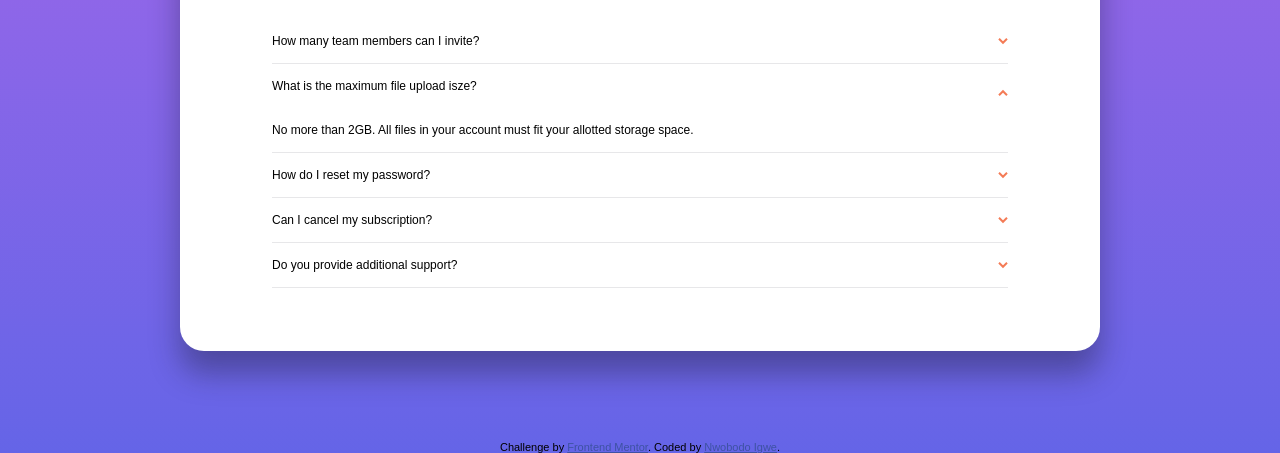
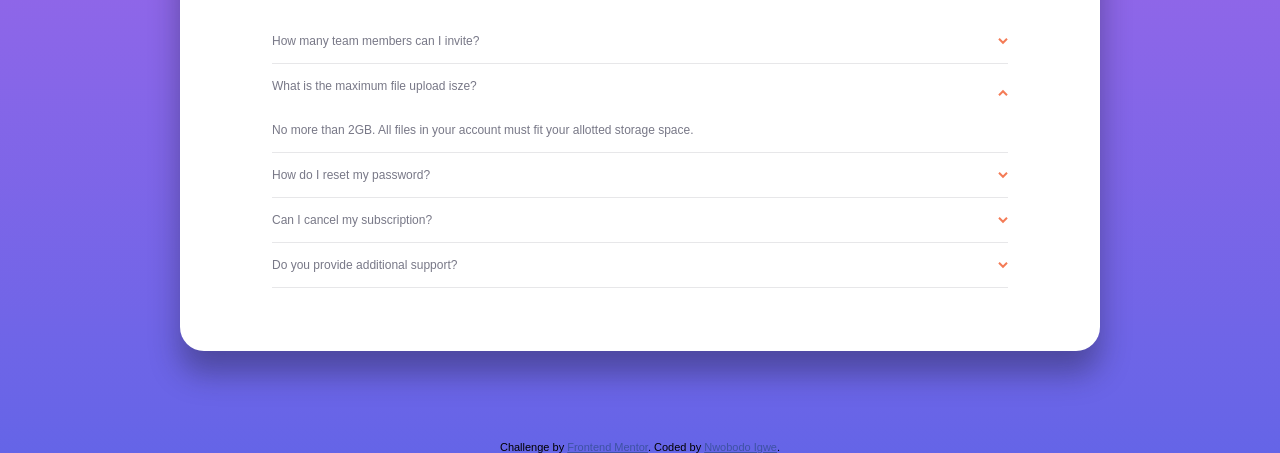
Before and after one commit to Igwe0001/faq, a plain HTML site: page index.html in a window 1280 px wide. Shown: the part 359-812 px from the top of the page. Drawn offline with Linux system fonts and the light colour scheme.

Commit message:
monir change

```diff
--- a/style.css
+++ b/style.css
@@ -95,10 +95,23 @@ main {
     margin: 0 auto;
 }
 
+.accordion {
+    color: var(--Dark-grayish-blue);
+}
+
+.accordion__label:hover {
+    color: var(--soft-red);
+}
+
+
 .second-container h1 {
     text-align: center;
     padding: 20px 0;
 }
+
+/* .accordion__label:hover {
+    color: var(--Light-grayish-blue);
+} */
 
 .section {
     background: white;
@@ -113,6 +126,8 @@ label {
     position: relative;
 }
 
+
+
 label::after {
     content: url(/images/icon-arrow-down.svg);
     position: absolute;
@@ -126,7 +141,7 @@ label::after {
     overflow: hidden;
     padding: 0 20px;
     max-height: 0;
-     transition: all .5s ease;
+    transition: all .5s ease;
 }
 
 .accordion__content *{
@@ -151,4 +166,17 @@ input:checked + label + .accordion__content *{
 
 input:checked + label::after {
     transform: rotate(180deg);
+
 }
+
+input:checked + label {
+     color: var(--Dark-grayish-blue);
+}
+
+/* input:hover + label {
+    color: var(--soft-red);
+} */
+
+.accordion__label:hover {
+    color: var(--soft-red);
+}
```
